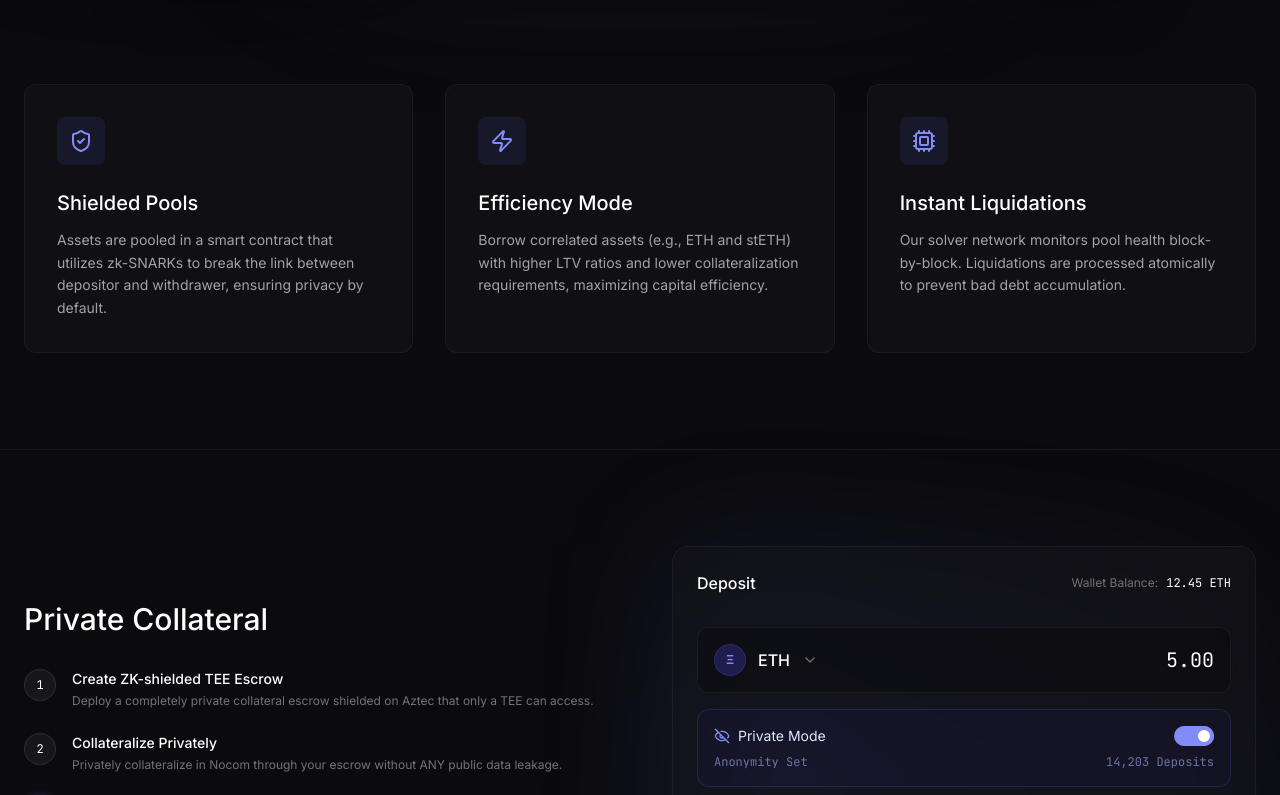
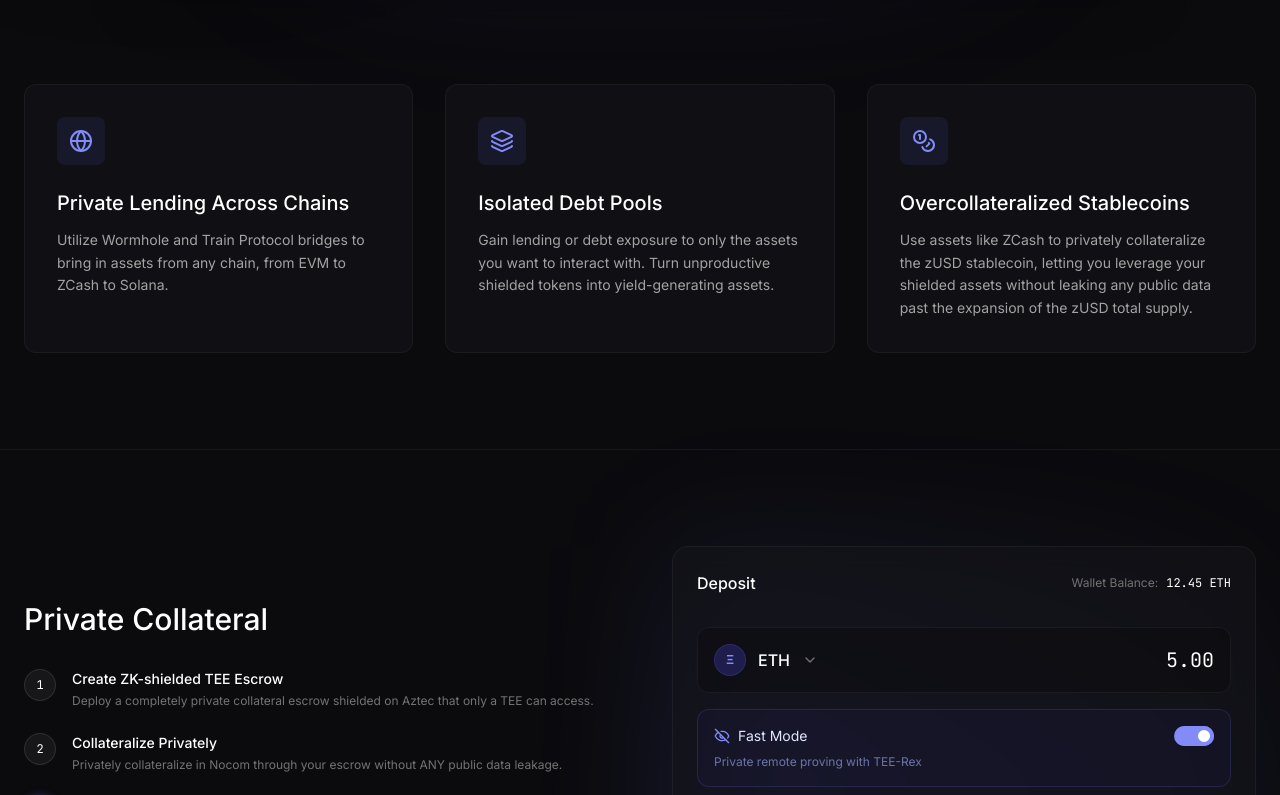
Before and after one commit to jp4g/nocom-v1, a Next.js app in the folder packages/frontend/: page / in a window 1280 px wide. Shown: the part 1180-1975 px from the top of the page. Built offline with nearby package versions, Linux system fonts and the light colour scheme; no server answers; what @aztec/aztec.js would draw is missing.

Commit message:
front end complete - liquidator + price service integration

```diff
--- a/packages/frontend/components/landing/InteroperabilitySection.tsx
+++ b/packages/frontend/components/landing/InteroperabilitySection.tsx
@@ -64,7 +64,7 @@ export default function InteroperabilitySection() {
               <div className="flex justify-between items-center mb-2">
                 <div className="flex items-center gap-2">
                   <EyeOff className="w-4 h-4 text-indigo-400" />
-                  <span className="text-sm text-indigo-100">Private Mode</span>
+                  <span className="text-sm text-indigo-100">{ghostMode ? 'Fast Mode' : 'Secure Mode'}</span>
                 </div>
                 <div className="relative inline-block w-10 align-middle select-none">
                   <input
@@ -77,9 +77,8 @@ export default function InteroperabilitySection() {
                   <label htmlFor="toggle-mode" className="toggle-label block overflow-hidden h-5 rounded-full bg-indigo-500 cursor-pointer"></label>
                 </div>
               </div>
-              <div className="flex justify-between text-xs text-indigo-300/60 font-mono">
-                <span>Anonymity Set</span>
-                <span>14,203 Deposits</span>
+              <div className="text-xs text-indigo-300/60">
+                <span>{ghostMode ? 'Private remote proving with TEE-Rex' : 'Prove everything client-side'}</span>
               </div>
             </div>
 
--- a/packages/frontend/components/landing/MechanismsSection.tsx
+++ b/packages/frontend/components/landing/MechanismsSection.tsx
@@ -1,4 +1,4 @@
-import { ShieldCheck, Zap, Cpu } from 'lucide-react';
+import { Globe, Layers, Coins } from 'lucide-react';
 
 export default function MechanismsSection() {
   return (
@@ -7,33 +7,33 @@ export default function MechanismsSection() {
         {/* Card 1 */}
         <div className="glass-panel p-8 rounded-xl group hover:border-indigo-500/30 transition-all duration-300">
           <div className="w-12 h-12 bg-indigo-500/10 rounded-lg flex items-center justify-center mb-6 text-indigo-400 group-hover:text-white group-hover:bg-indigo-500/20 transition-colors">
-            <ShieldCheck className="w-6 h-6" />
+            <Globe className="w-6 h-6" />
           </div>
-          <h3 className="text-xl text-white font-medium mb-3">Shielded Pools</h3>
+          <h3 className="text-xl text-white font-medium mb-3">Private Lending Across Chains</h3>
           <p className="text-sm text-neutral-400 leading-relaxed">
-            Assets are pooled in a smart contract that utilizes zk-SNARKs to break the link between depositor and withdrawer, ensuring privacy by default.
+            Utilize Wormhole and Train Protocol bridges to bring in assets from any chain, from EVM to ZCash to Solana.
           </p>
         </div>
 
         {/* Card 2 */}
         <div className="glass-panel p-8 rounded-xl group hover:border-indigo-500/30 transition-all duration-300">
           <div className="w-12 h-12 bg-indigo-500/10 rounded-lg flex items-center justify-center mb-6 text-indigo-400 group-hover:text-white group-hover:bg-indigo-500/20 transition-colors">
-            <Zap className="w-6 h-6" />
+            <Layers className="w-6 h-6" />
           </div>
-          <h3 className="text-xl text-white font-medium mb-3">Efficiency Mode</h3>
+          <h3 className="text-xl text-white font-medium mb-3">Isolated Debt Pools</h3>
           <p className="text-sm text-neutral-400 leading-relaxed">
-            Borrow correlated assets (e.g., ETH and stETH) with higher LTV ratios and lower collateralization requirements, maximizing capital efficiency.
+            Gain lending or debt exposure to only the assets you want to interact with. Turn unproductive shielded tokens into yield-generating assets.
           </p>
         </div>
 
         {/* Card 3 */}
         <div className="glass-panel p-8 rounded-xl group hover:border-indigo-500/30 transition-all duration-300">
           <div className="w-12 h-12 bg-indigo-500/10 rounded-lg flex items-center justify-center mb-6 text-indigo-400 group-hover:text-white group-hover:bg-indigo-500/20 transition-colors">
-            <Cpu className="w-6 h-6" />
+            <Coins className="w-6 h-6" />
           </div>
-          <h3 className="text-xl text-white font-medium mb-3">Instant Liquidations</h3>
+          <h3 className="text-xl text-white font-medium mb-3">Overcollateralized Stablecoins</h3>
           <p className="text-sm text-neutral-400 leading-relaxed">
-            Our solver network monitors pool health block-by-block. Liquidations are processed atomically to prevent bad debt accumulation.
+            Use assets like ZCash to privately collateralize the zUSD stablecoin, letting you leverage your shielded assets without leaking any public data past the expansion of the zUSD total supply.
           </p>
         </div>
       </div>
```
